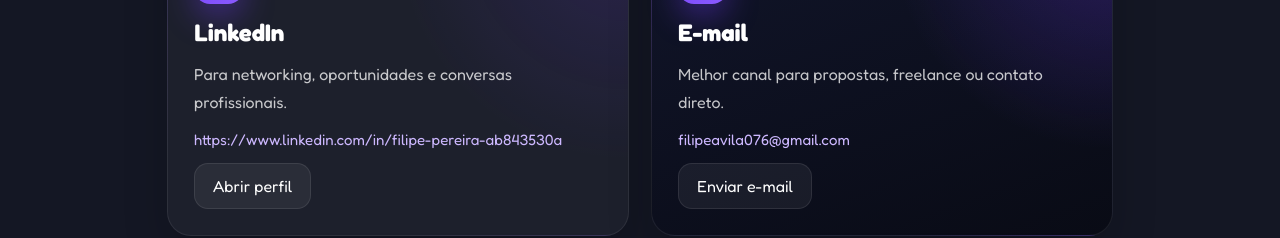
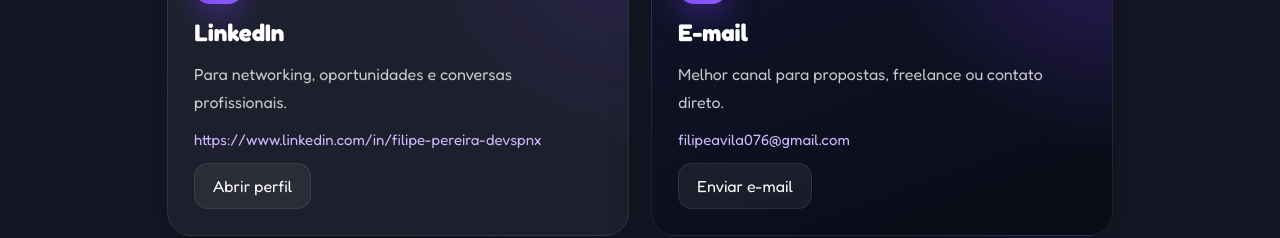
Before and after one commit to filipeavila7/portfolio-react, a React app: page / in a window 1280 px wide. Shown: the part 7220-7458 px from the top of the page. Built offline with nearby package versions, Linux system fonts and the light colour scheme; the HTML template or start-up script is replaced by a standard one.

Commit message:
alteração no currículo

```diff
--- a/src/App.jsx
+++ b/src/App.jsx
@@ -123,8 +123,8 @@
       titulo: "LinkedIn",
       descricao: "Para networking, oportunidades e conversas profissionais.",
       acao: "Abrir perfil",
-      valor: "https://www.linkedin.com/in/filipe-pereira-ab843530a",
-      href: "https://www.linkedin.com/in/filipe-pereira-ab843530a",
+      valor: "https://www.linkedin.com/in/filipe-pereira-devspnx",
+      href: "https://www.linkedin.com/in/filipe-pereira-devspnx",
       destaque: false,
       icone: <FaLinkedin />
     },
```
Also changed, not shown: 1 other file (tests, documents, lock files or other folders).
